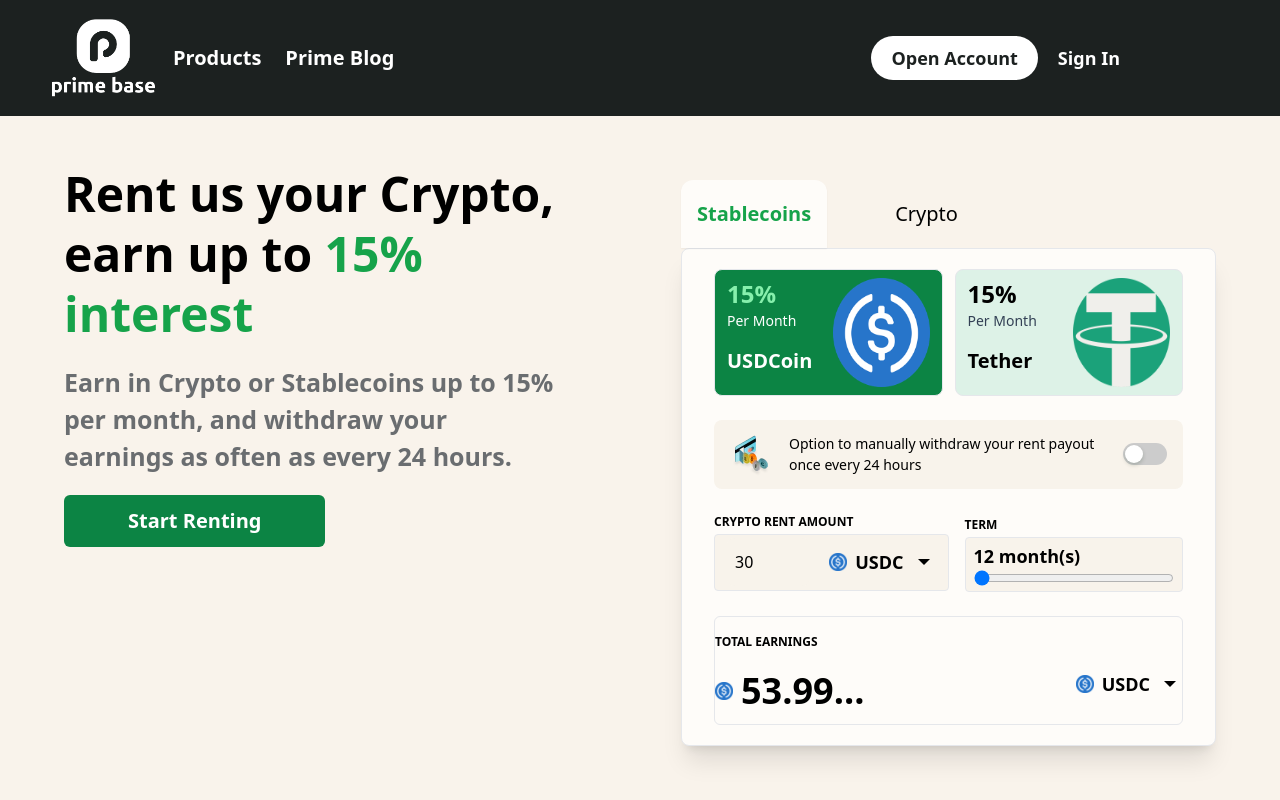
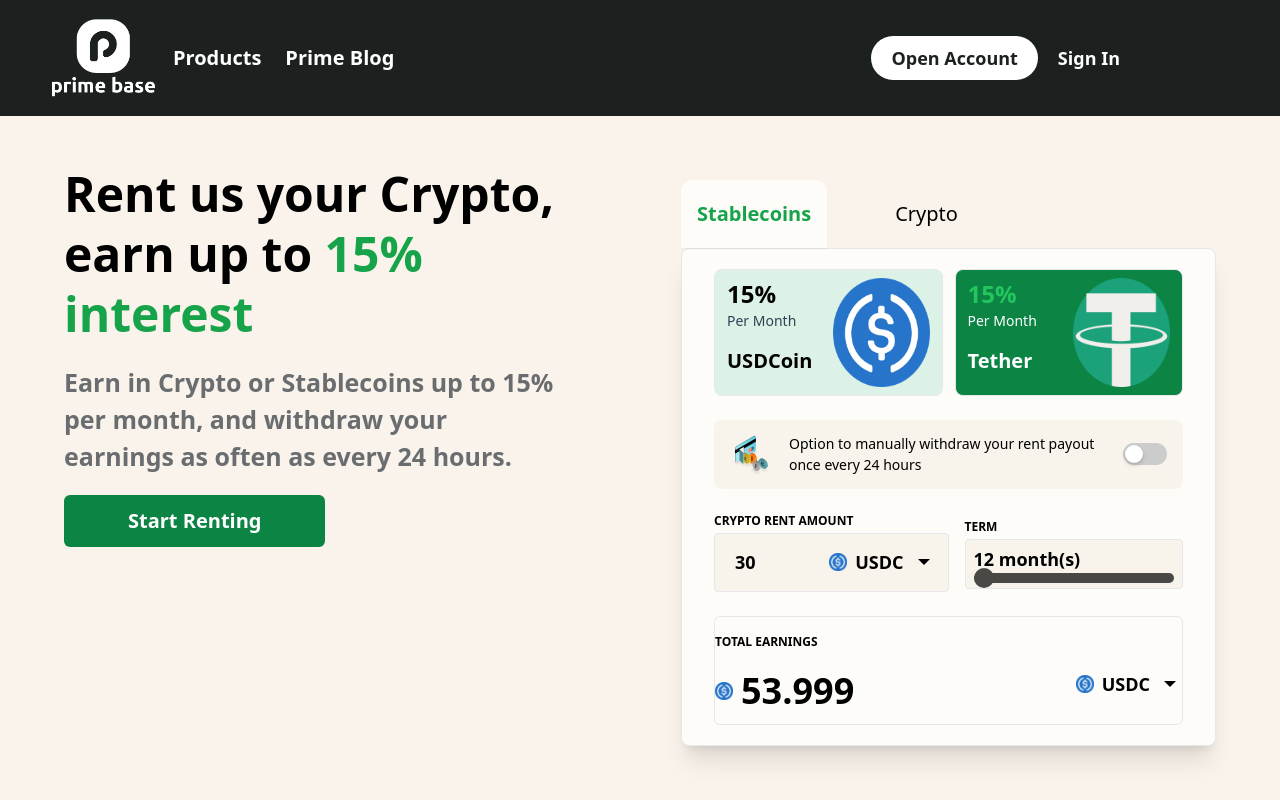
Before and after one commit to Thomson-dev/prime-base, a React (Create React App) app: page / in a window 1280 px wide. Shown: the top 800 px of the page. Built offline with nearby package versions, Linux system fonts and the light colour scheme.

Commit message:
project completed

```diff
--- a/src/Components/Footer.jsx
+++ b/src/Components/Footer.jsx
@@ -12,7 +12,7 @@
       <div className="md:px-[3rem] px-[1rem] py-[7rem] w-full space-y-20  flex md:flex-row flex-col">
         <div className="md:w-[40%]  flex  ">
           <div className="space-y-7 ">
-            <img src={primbase} alt="" className="w-[163px] h-[125px]" />
+            <img src={primbase} alt="" className="md:w-[163px] w-[123px] h-[94px] md:h-[125px]" />
 
             <h2 className="text-white">
               © 2021-2022 Prime Base. All Rights Reserved.
--- a/src/Components/Tab.jsx
+++ b/src/Components/Tab.jsx
@@ -4,6 +4,7 @@
 import usdcoin from "../images/USDCoin.png";
 import Tether from "../images/Tether.png";
 import Ethereum from "../images/Tether-1.png";
+import BNB from "../images/bnb.png";
 import bankCar from "../images/bank-car.webp";
 import { Switch } from "antd";
 import bitcoin from "../images/1024px-Bitcoin.svg.png";
@@ -35,7 +36,32 @@
     },
   ];
 
+  const data2 = [
+    {
+      id: "1",
+      image: bitcoin,
+      title: "Bitcoin",
+      txt: "BTC",
+    },
+    {
+      id: "2",
+
+      image: Ethereum,
+      txt: "Eth",
+      title: "Ethereum",
+    },
+    {
+      id: "3",
+
+      image: BNB,
+      txt: "BNB",
+      title: "BNB",
+    },
+  ];
+
   const [selectedItem, setSelectedItem] = useState(data[0]); // Set the first object as the default selected item
+
+  const [selectedItem2, setSelectedItem2] = useState(data2[0]); // Set the first object as the default selected item
 
   const handleClick = (item, fasle) => {
     setSelectedItem(item);
@@ -43,13 +69,38 @@
     setdropdownOpen2(fasle);
   };
 
+  const [backgroundColor, setBackgroundColor] = useState(true);
+
+  const handleClickBackground = () => {
+    setBackgroundColor(false);
+  };
+
+  const handleClickBackground2 = () => {
+    setBackgroundColor(true);
+  };
+
+  const handleClick2 = (item, fasle) => {
+    setSelectedItem2(item);
+    setdropdownOpen(fasle);
+    setdropdownOpen2(fasle);
+  };
+
   const [result, setResult] = useState("");
+  const [result2, setResult2] = useState("");
+
   const [value, setValue] = useState("30");
+  const [value2, setValue2] = useState("0.0025");
 
   const [rangeValue, setRangeValue] = useState("12");
 
+  const [rangeValue2, setRangeValue2] = useState("12");
+
   const handleRangeChange = (event) => {
     setRangeValue(event.target.value);
+  };
+
+  const handleRangeChange2 = (event) => {
+    setRangeValue2(event.target.value);
   };
 
   const reduceString = (str, maxLength) => {
@@ -60,18 +111,27 @@
     if (str.length <= maxLength) {
       return str;
     } else {
-      return str.substring(0, maxLength) + "...";
+      return str.substring(0, maxLength);
     }
   };
+
+  useEffect(() => {
+    const calculatePercentage2 = () => {
+      const percentage2 = 0.15; // 15%
+      const calculatedValue2 = percentage2 * rangeValue2 * value2;
+      const StringResult2 = String(calculatedValue2);
+      setResult2(StringResult2);
+    };
+    calculatePercentage2();
+  }, [value2, rangeValue2]);
 
   useEffect(() => {
     const calculatePercentage = () => {
       const percentage = 0.15; // 15%
       const calculatedValue = percentage * rangeValue * value;
-     const StringResult = String(calculatedValue);
+      const StringResult = String(calculatedValue);
       setResult(StringResult);
     };
-
     calculatePercentage();
   }, [value, rangeValue]);
 
@@ -130,14 +190,37 @@
         }`}
       >
         <div className="flex justify-between space-x-3">
-          <div className="border rounded-lg bg-[#0c8444] py-2 px-3 flex justify-between w-[100%]">
+          <div
+            className={`border ${
+              backgroundColor ? " bg-[#ddf2e7]" : "bg-[#0c8444]"
+            } rounded-lg  py-2 px-3 flex justify-between w-[100%]  `}
+            onClick={handleClickBackground}
+          >
             <div className=" space-y-4">
               <div>
-                <h1 className="text-2xl font-bold text-green-300">15%</h1>
-                <p className="text-white text-[14px]">Per Month</p>
+                <h1
+                  className={`text-2xl font-bold text-[#343434] ${
+                    backgroundColor ? "text-black" : "text-green-500"
+                  }`}
+                >
+                  15%
+                </h1>
+                <p
+                  className={`text-slate-700 text-[14px] ${
+                    backgroundColor ? "text-black" : "text-white"
+                  } `}
+                >
+                  Per Month
+                </p>
               </div>
 
-              <h1 className="text-xl font-semibold text-white">USDCoin</h1>
+              <h1
+                className={`text-xl font-semibold text-black ${
+                  backgroundColor ? "text-black" : "text-white"
+                } `}
+              >
+                USDCoin
+              </h1>
             </div>
             <div className="max-w-[100%]">
               <img
@@ -148,14 +231,25 @@
             </div>
           </div>
 
-          <div className="border rounded-lg bg-[#ddf2e7] py-2 px-3 flex justify-between w-[100%]">
+          <div
+            className={`border rounded-lg py-2 px-3 flex justify-between w-[100%]  ${
+              backgroundColor ? " bg-[#0c8444] " : "bg-[#ddf2e7]"
+            } `}
+            onClick={handleClickBackground2}
+          >
             <div className=" space-y-4">
               <div>
-                <h1 className="text-2xl font-bold text-black">15%</h1>
-                <p className="text-slate-700 text-[14px]">Per Month</p>
+                <h1 className={`text-2xl font-bold text-black ${
+                    backgroundColor ? "text-green-500" : "text-black"
+                  }`}>15%</h1>
+                <p  className={`text-slate-700 text-[14px] ${
+                    backgroundColor ? "text-white" : "text-black"
+                  } `}>Per Month</p>
               </div>
 
-              <h1 className="text-xl font-semibold text-black">Tether</h1>
+              <h1   className={`text-xl font-semibold text-black ${
+                  backgroundColor ? "text-white" : "text-black"
+                } `}>Tether</h1>
             </div>
 
             <div className="max-w-[100%]">
@@ -181,7 +275,7 @@
             <p className="text-xs font-semibold ">CRYPTO RENT AMOUNT</p>
             <div className="border flex w-full items-center justify-between px-3 py-[0.2rem] bg-[#f8f3eb]  rounded">
               <input
-                className=" py-3 rounded-lg px-2 w-[40%] border bg-[#f8f3eb]  border-none outline-none"
+                className=" py-3 rounded-lg text-[18px] font-semibold  px-2 w-[40%] border bg-[#f8f3eb]  border-none outline-none"
                 type="number"
                 value={value}
                 onChange={(e) => setValue(e.target.value)}
@@ -242,7 +336,7 @@
                 min="12"
                 step="12"
                 max="36"
-                className="h-[10%] appearance-none outline-none romove-counter range "
+                className="h-[10%]  appearance-none outline-none romove-counter range "
                 value={rangeValue}
                 onChange={handleRangeChange}
               />
@@ -257,7 +351,7 @@
               <div className="flex items-center space-x-2 w-[100%]">
                 <img src={selectedItem.image} alt="" className="max-w-[18px]" />
                 <h1 className="text-4xl font-bold">
-                  {reduceString(result, 5)}
+                  {reduceString(result, 6)}
                 </h1>
               </div>
             </div>
@@ -329,14 +423,37 @@
         }`}
       >
         <div className="flex justify-between space-x-3">
-          <div className="border rounded-lg bg-[#ddf2e7] py-2 px-3 flex justify-between w-[100%]">
+          <div
+            className={`border ${
+              backgroundColor ? " bg-[#ddf2e7]" : "bg-[#0c8444]"
+            } rounded-lg  py-2 px-3 flex justify-between w-[100%]  `}
+            onClick={handleClickBackground}
+          >
             <div className=" space-y-4">
               <div>
-                <h1 className="text-2xl font-bold text-[#343434]">15%</h1>
-                <p className="text-[#6a6d70] text-[14px]">Per Month</p>
+                <h1
+                  className={`text-2xl font-bold text-[#343434] ${
+                    backgroundColor ? "text-black" : "text-green-500"
+                  }`}
+                >
+                  15%
+                </h1>
+                <p
+                  className={`text-slate-700 text-[14px] ${
+                    backgroundColor ? "text-black" : "text-white"
+                  } `}
+                >
+                  Per Month
+                </p>
               </div>
 
-              <h1 className="text-xl font-semibold text-[#343434]">Bitcoin</h1>
+              <h1
+                className={`text-xl font-semibold text-black ${
+                  backgroundColor ? "text-black" : "text-white"
+                } `}
+              >
+                Bitcoin
+              </h1>
             </div>
             <div className="max-w-[100%]">
               <img
@@ -347,14 +464,37 @@
             </div>
           </div>
 
-          <div className="border rounded-lg bg-[#ddf2e7] py-2 px-3 flex justify-between w-[100%]">
+          <div
+            className={`border rounded-lg py-2 px-3 flex justify-between w-[100%]  ${
+              backgroundColor ? " bg-[#0c8444] " : "bg-[#ddf2e7]"
+            } `}
+            onClick={handleClickBackground2}
+          >
             <div className=" space-y-4">
               <div>
-                <h1 className="text-2xl font-bold text-black">15%</h1>
-                <p className="text-slate-700 text-[14px]">Per Month</p>
+                <h1
+                  className={`text-2xl font-bold text-black ${
+                    backgroundColor ? "text-green-500" : "text-black"
+                  }`}
+                >
+                  15%
+                </h1>
+                <p
+                  className={`text-slate-700 text-[14px] ${
+                    backgroundColor ? "text-white" : "text-black"
+                  } `}
+                >
+                  Per Month
+                </p>
               </div>
 
-              <h1 className="text-xl font-semibold text-black">Ethererum</h1>
+              <h1
+                className={`text-xl font-semibold text-black ${
+                  backgroundColor ? "text-white" : "text-black"
+                } `}
+              >
+                Ethererum
+              </h1>
             </div>
 
             <div className="max-w-[100%]">
@@ -380,50 +520,53 @@
             <p className="text-xs font-semibold ">CRYPTO RENT AMOUNT</p>
             <div className="border flex w-full items-center justify-between px-3 py-[0.2rem] bg-[#f8f3eb]  rounded">
               <input
-                className=" py-3 rounded-lg px-2 w-[40%] border bg-[#f8f3eb]  border-none outline-none"
+                className=" py-3 rounded-lg text-[18px] font-semibold px-2 w-[60%] border bg-[#f8f3eb]  border-none outline-none"
                 type="number"
-                placeholder="Enter a value"
-                value={value}
-                onChange={(e) => setValue(e.target.value)}
+                value={value2}
+                onChange={(e) => setValue2(e.target.value)}
               />
               <button
                 onClick={() => setdropdownOpen(!dropdownOpen)}
                 className=" cursor-pointer space-x-2  flex items-center"
               >
-                <img src={selectedItem.image} alt="" className="max-w-[18px]" />
+                <img
+                  src={selectedItem2.image}
+                  alt=""
+                  className="max-w-[18px]"
+                />
                 <h1 className="font-semibold text-lg cursor-pointer">
-                  {selectedItem.txt}
+                  {selectedItem2.txt}
                 </h1>
                 <IoMdArrowDropdown className="text-2xl" />
               </button>
             </div>
 
             <div
-              className={`absolute  md:h-[150px] w-[97%] sm:left-3  h-[155px] rounded-md border border-green-600 top-[6rem] z-20   bg-slate-50 md:w-[280px]  ${
+              className={`absolute  md:h-[210px]  w-[97%] sm:left-3  h-[210px] rounded-md border border-green-600 top-[6rem] z-20   bg-slate-50 md:w-[280px]  ${
                 dropdownOpen
                   ? `top-full opacity-100 visible`
                   : `top-[110%] invisible opacity-0`
               }`}
             >
               <ul>
-                {data.map((item) => {
+                {data2.map((item2) => {
                   return (
                     <li className="space-y-3 pt-1 px-3">
                       <div
-                        key={item.id}
-                        onClick={() => handleClick(item, false)}
+                        key={item2.id}
+                        onClick={() => handleClick2(item2, false)}
                         className={`flex items-center hover:rounded-md  py-[9px] hover:bg-[#DDF2E7] px-5  cursor-pointer space-x-3  ${
-                          selectedItem === item
+                          selectedItem === item2
                             ? "bg-slate-500 rounded-md "
                             : ""
                         } `}
                       >
-                        <img src={item.image} className="w-[46px]" alt="" />
+                        <img src={item2.image} className="w-[46px]" alt="" />
                         <div className="">
                           <h1 className="font-semibold text-[18px]">
-                            {item.title}
+                            {item2.title}
                           </h1>
-                          <h2 className="text-[12px]">{item.txt}</h2>
+                          <h2 className="text-[12px]">{item2.txt}</h2>
                         </div>
                       </div>
                     </li>
@@ -436,15 +579,15 @@
           <div className="md:w-1/2 space-y-1">
             <p className="text-xs font-semibold ">TERM</p>
             <div className="border  flex justify-items-end flex-col py-[0.3rem] px-2 bg-[#f8f3eb]  rounded">
-              <h1 className="font-bold text-lg"> {rangeValue} month(s)</h1>
+              <h1 className="font-bold text-lg"> {rangeValue2} month(s)</h1>
               <input
                 type="range"
-                min="0"
+                min="12"
                 step="12"
                 max="36"
                 className="h-[10%] range "
-                value={rangeValue}
-                onChange={handleRangeChange}
+                value={rangeValue2}
+                onChange={handleRangeChange2}
               />
             </div>
           </div>
@@ -452,11 +595,17 @@
 
         <div className="sm:border py-3   max-w-[800px] h-[109px] rounded-md">
           <div className="flex justify-between items-center  px-4">
-            <div className="md:space-y-5 space-y-2 w-1/2  relative sm:top-[-3rem] top-[-3rem] md:top-1">
+            <div className="md:space-y-5 space-y-2 w-1/2  relative sm:top-[-5rem] top-[-5rem] md:top-1">
               <h1 className="font-semibold text-[12px]">TOTAL EARNINGS</h1>
               <div className="flex items-center space-x-2 w-[100%]">
-                <img src={selectedItem.image} alt="" className="max-w-[18px]" />
-                <h1 className="text-4xl font-bold">0</h1>
+                <img
+                  src={selectedItem2.image}
+                  alt=""
+                  className="max-w-[18px]"
+                />
+                <h1 className="text-4xl font-bold">
+                  {reduceString(result2, 6)}
+                </h1>
               </div>
             </div>
 
@@ -470,45 +619,45 @@
                   className="max-w-[50%]  cursor-pointer  flex items-center"
                 >
                   <img
-                    src={selectedItem.image}
+                    src={selectedItem2.image}
                     alt=""
                     className="max-w-[18px]"
                   />
                   <div className=""></div>
                   <h1 className="font-semibold text-lg px-2 cursor-pointer">
                     {" "}
-                    {selectedItem.txt}
+                    {selectedItem2.txt}
                   </h1>
                   <IoMdArrowDropdown className="text-2xl" />
                 </button>
               </div>
 
               <div
-                className={`md:absolute flex   h-[155px] rounded-md border border-green-500 z-20  top-[4rem] left-[-3rem] bg-slate-50 md:w-[280px]  ${
+                className={`md:absolute flex   h-[210px] rounded-md border border-green-500 z-20  top-[4rem] left-[-3rem] bg-slate-50 md:w-[280px]  ${
                   dropdownOpen2
                     ? `top-full opacity-100 visible`
                     : `top-[110%] invisible opacity-0`
                 }`}
               >
                 <ul className="w-[100%]">
-                  {data.map((item) => {
+                  {data2.map((item2) => {
                     return (
                       <li className="space-y-3 pt-1 px-3 ">
                         <div
-                          key={item.id}
-                          onClick={() => handleClick(item, false)}
+                          key={item2.id}
+                          onClick={() => handleClick2(item2, false)}
                           className={`flex items-center hover:rounded-md w-[] py-[9px] hover:bg-[#DDF2E7] px-5  cursor-pointer space-x-3  ${
-                            selectedItem === item
+                            selectedItem === item2
                               ? "bg-slate-500 rounded-md "
                               : ""
                           } `}
                         >
-                          <img src={item.image} className="w-[46px]" alt="" />
+                          <img src={item2.image} className="w-[46px]" alt="" />
                           <div className="">
                             <h1 className="font-semibold text-[18px]">
-                              {item.title}
+                              {item2.title}
                             </h1>
-                            <h2 className="text-[12px]">{item.txt}</h2>
+                            <h2 className="text-[12px]">{item2.txt}</h2>
                           </div>
                         </div>
                       </li>
--- a/src/index.css
+++ b/src/index.css
@@ -23,9 +23,42 @@
   font-weight: 300;
 }
 
-.range ::-webkit-slider-thumb{
--webkit-appearance: none;
+input[type="range"] {
+  -webkit-appearance: none;
+  width: 100%;
+  height: 10px;
+  border-radius: 5px;
+  background: black;
+  outline: none;
+  opacity: 0.7;
+  -webkit-transition: .2s;
+  transition: opacity .2s;
 }
+
+input[type="range"]::-webkit-slider-thumb {
+  -webkit-appearance: none;
+  appearance: none;
+  width: 20px;
+  height: 20px;
+  border-radius: 50%;
+  background: black;
+  color: black;
+  cursor: pointer;
+}
+
+input[type="range"]::-moz-range-thumb {
+  width: 20px;
+  height: 20px;
+  border-radius: 50%;
+  background: black;
+  color: black;
+  cursor: pointer;
+}
+
+input[type="range"]:hover {
+  opacity: 1;
+}
+
 
 .romove-counter{
   appearance: textfield;
```
Also changed, not shown: public/index.html (+4 -11 lines), public/primebase.png (added).
